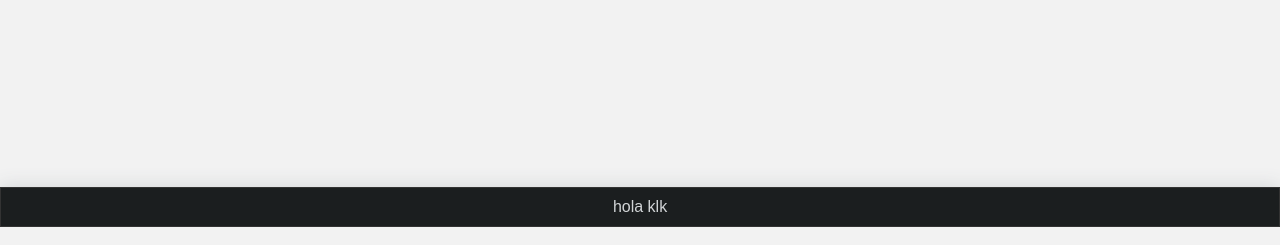
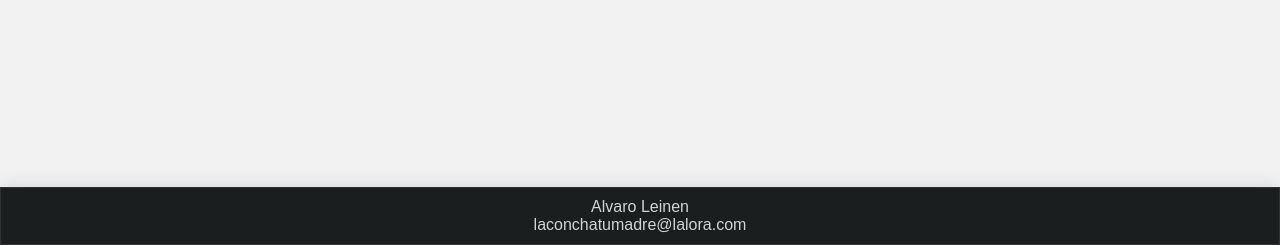
Before and after one commit to PabloJT1006/TFG-Django-Python-, a Django app: page / in a window 1280 px wide. Shown: the part 813-1058 px from the top of the page. Run offline with Django 4.2, Linux system fonts and the light colour scheme.

Commit message:
empezando footer

```diff
--- a/LeinenProject/app/templates/layout.html
+++ b/LeinenProject/app/templates/layout.html
@@ -44,7 +44,13 @@
 
 
     <footer>
-        hola klk
+        <div class="title">Alvaro Leinen</div>
+        <div class="mail">laconchatumadre@lalora.com</div>
+        <div class="social">
+            <span class="social1"></span>
+            <span class="social2"></span>
+            <span class="social3"></span>
+        </div>
     </footer>
 
 
```
